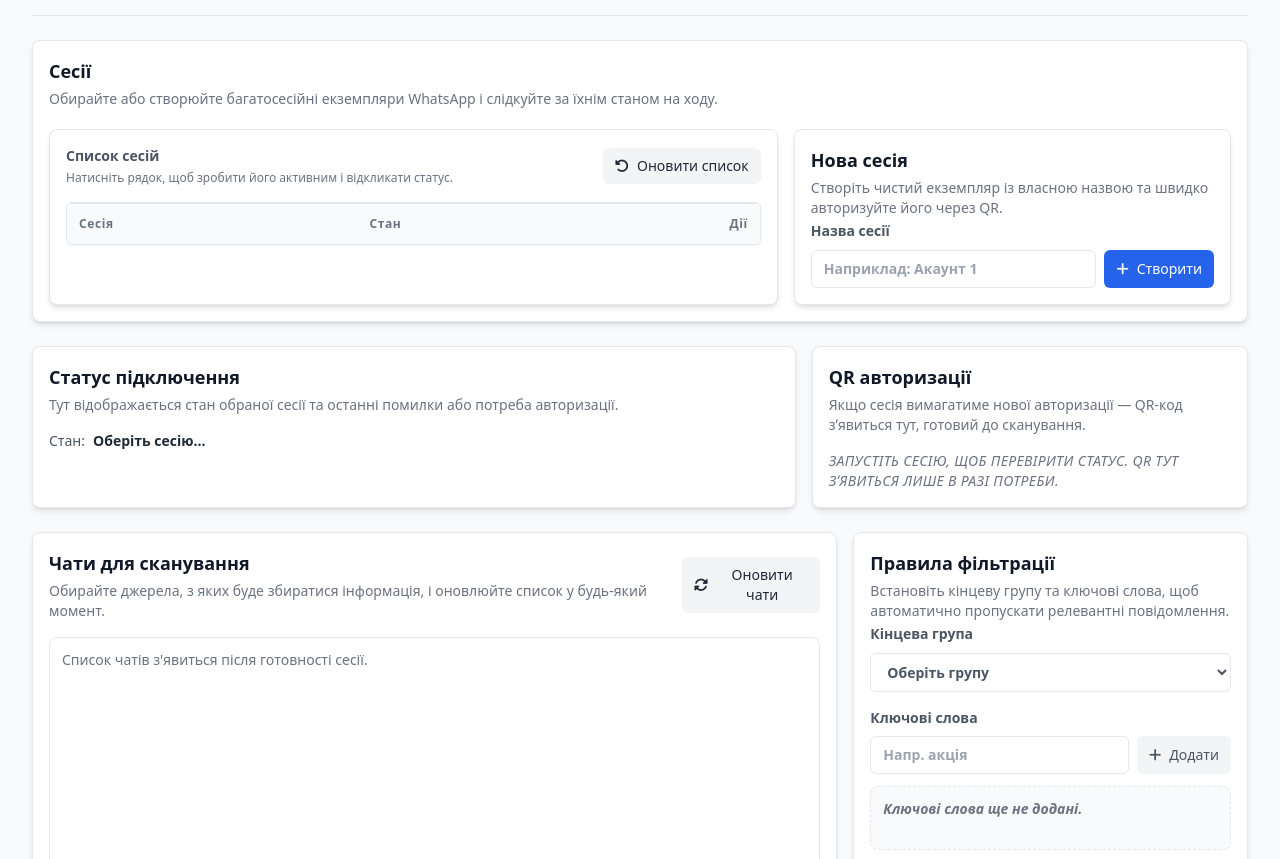
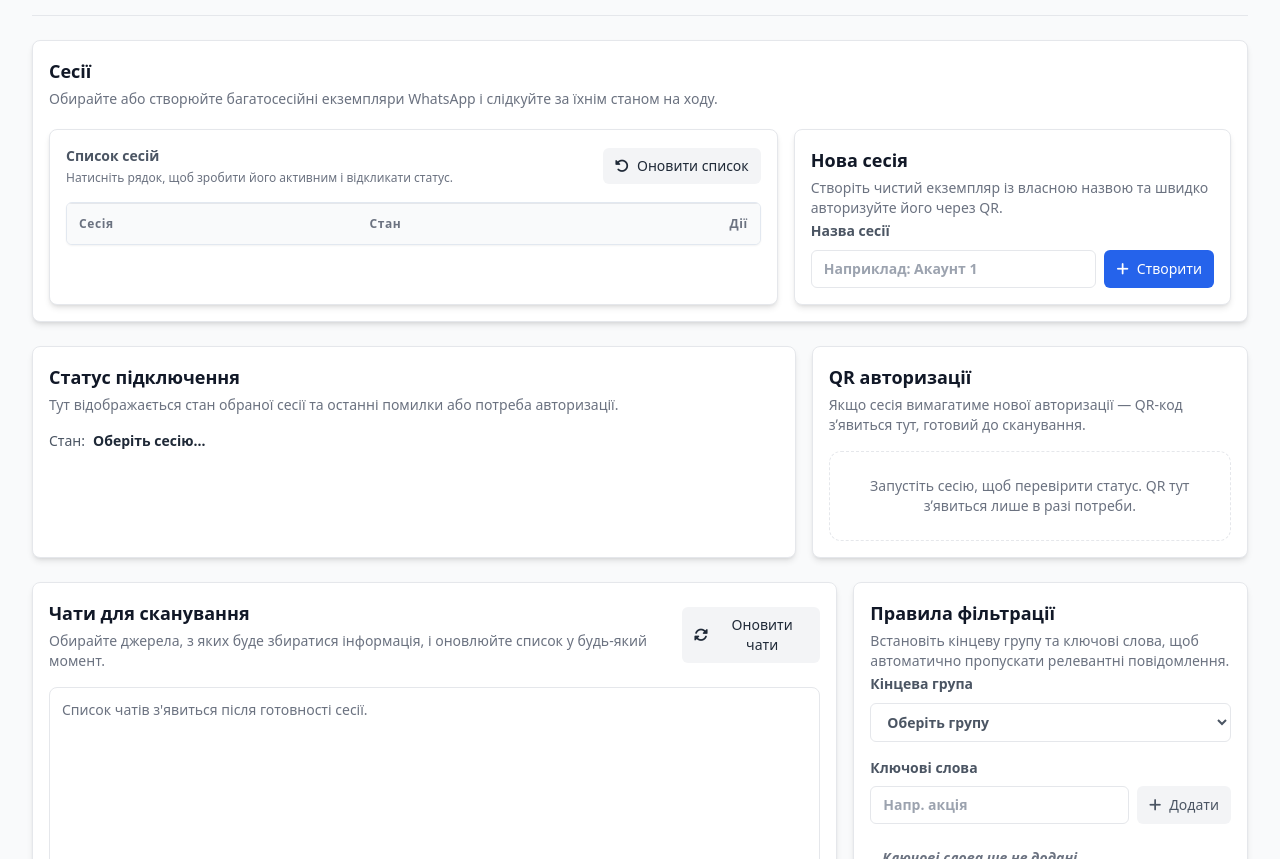
Before and after one commit to b0gdan00/WA_2, a website: page public/index.html in a window 1280 px wide. Shown: the part 93-952 px from the top of the page. Drawn offline with nearby package versions, Linux system fonts and the light colour scheme; no server answers.

Commit message:
Enhance QR hint styling and simplify keyword list container in session management UI

```diff
--- a/public/index.html
+++ b/public/index.html
@@ -145,7 +145,10 @@
                 Якщо сесія вимагатиме нової авторизації — QR-код зʼявиться тут, готовий до сканування.
               </div>
             </div>
-            <p id="qrHint" class="text-sm text-gray-500 italic tracking-wide uppercase">
+            <p
+              id="qrHint"
+              class="mx-auto rounded-xl border border-dashed border-gray-200 bg-white p-6 text-center text-sm text-gray-500"
+            >
               Запустіть сесію, щоб перевірити статус. QR тут зʼявиться лише в разі потреби.
             </p>
             <img
@@ -216,7 +219,7 @@
               </div>
               <div
                 id="keywordList"
-                class="mt-3 flex flex-wrap gap-2 text-gray-600 text-sm border border-dashed border-gray-200 rounded-lg p-3 bg-gray-50 min-h-[64px]"
+                class="mt-3 flex flex-wrap gap-2 text-gray-600 text-sm  p-3 "
               >
                 <p class="text-gray-500 italic">Ключові слова ще не додані.</p>
               </div>
```
